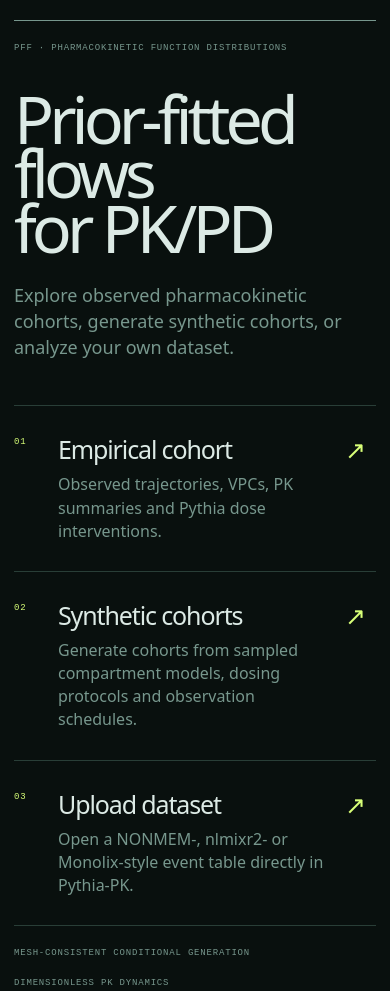
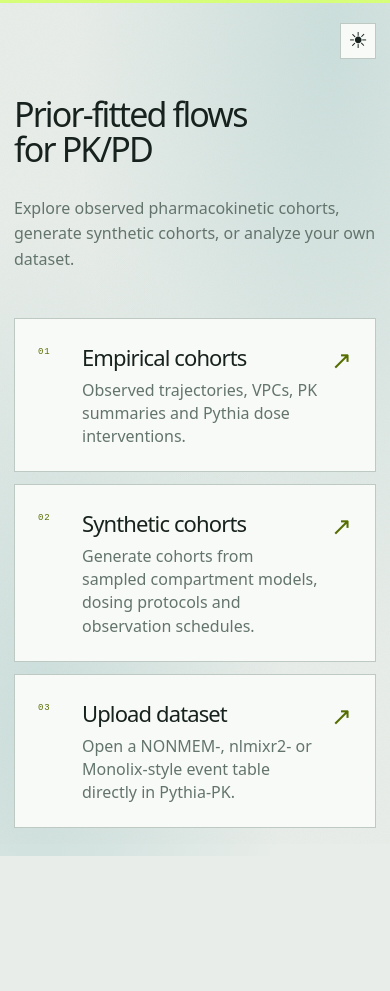
Before and after one commit to dfaroughy/pff-pk-dashboard, a website: page landing/index.html in a window 390 px wide. After the commit the page ends 856 px from the top, so only its background shows below. Drawn offline with Linux system fonts and the light colour scheme; a web font is replaced by a local one.

Commit message:
Polish landing page and serve synthetic cohorts at their own URL

```diff
--- a/apps/empirical/app/components/Dashboard.tsx
+++ b/apps/empirical/app/components/Dashboard.tsx
@@ -403,7 +403,6 @@
       {!events.length && <p className="empty-protocol">Add at least one dose event.</p>}
     </div>
     <div className="protocol-actions"><button type="button" className="secondary-button" onClick={addIntervention}>+ Add intervention</button><button type="button" className="secondary-button quiet" onClick={restoreObservedProtocol}>Reset protocol</button></div></>}
-    {(study.censoringApplied || study.assay) && <p className="model-warning">Exploratory inference: these models treat reported concentrations as exact values and do not account for censoring. Dose changes may incorrectly scale the assay floor.</p>}
     {!eligible && <p className="model-warning">Interactive Pythia-PK inference requires at least two individual trajectories.</p>}
     {!selectedStatus?.ready && <p className="model-warning">{hosted ? "The hosted model is waking up. Controls enable automatically when it is ready." : <><span>Start the local inference service with </span><code>npm run inference</code><span>. The model controls remain disabled until its checkpoint is available.</span></>}</p>}
     {modelId === "pythia_dose" && eligible && !canonicalRoute && <p className="model-warning">{study.route} is encoded as the model&apos;s generic non-oral dimensionless protocol. Interpret interventions as relative exposure changes.</p>}
@@ -493,7 +492,7 @@
 export function Dashboard() {
   const [corpus, setCorpus] = useState<Corpus | null>(null);
   const [customStudy, setCustomStudy] = useState<Study | null>(null);
-  const initialMode = typeof window === "undefined" ? null : new URLSearchParams(window.location.search).get("mode");
+  const initialMode = typeof window === "undefined" ? null : /\/synthetic(?:\/|\/index\.html)?$/.test(window.location.pathname) ? "synthetic" : new URLSearchParams(window.location.search).get("mode");
   const [uploadOpen, setUploadOpen] = useState(initialMode === "upload");
   const [syntheticMode, setSyntheticMode] = useState(initialMode === "synthetic");
   const [syntheticStudy, setSyntheticStudy] = useState<Study | null>(() => initialMode === "synthetic" ? generateInitialSyntheticCohort() : null);
@@ -525,7 +524,7 @@
     <header className="topbar">
       <div className="workspace-title">{syntheticMode ? "Synthetic Cohorts" : "Empirical Cohorts"}</div>
       <div className="topbar-meta">
-        <button className="theme-switch" type="button" aria-label={`Switch to ${darkMode ? "light" : "dark"} mode`} aria-pressed={darkMode} onClick={() => setDarkMode(!darkMode)}><i>{darkMode ? "☾" : "☀"}</i><b>{darkMode ? "Dark" : "Light"}</b></button>
+        <button className="theme-switch" type="button" aria-label={`Switch to ${darkMode ? "light" : "dark"} mode`} aria-pressed={darkMode} onClick={() => setDarkMode(!darkMode)}><span aria-hidden="true">{darkMode ? "☾" : "☀"}</span></button>
       </div>
     </header>
     <div className="workspace">
--- a/apps/empirical/app/globals.css
+++ b/apps/empirical/app/globals.css
@@ -85,26 +85,17 @@
 .workspace-title { font-size: clamp(32px, 3.2vw, 50px); font-weight: 560; letter-spacing: -.055em; line-height: .95; }
 .topbar-meta { display: flex; align-items: center; gap: 7px; }
 .theme-switch {
-  height: 29px;
+  height: 36px;
+  width: 36px;
   display: flex;
   align-items: center;
-  gap: 7px;
+  justify-content: center;
   border: 1px solid var(--line-bright);
-  padding: 3px 9px 3px 4px;
+  padding: 0;
   background: var(--paper);
   color: var(--ink);
 }
-.theme-switch i {
-  width: 21px;
-  height: 21px;
-  display: grid;
-  place-items: center;
-  background: var(--acid-fill);
-  color: #142015;
-  font-style: normal;
-  font-size: 11px;
-}
-.theme-switch b { font-size: 9px; font-weight: 600; text-transform: uppercase; letter-spacing: .06em; }
+.theme-switch span { font: 22px sans-serif; }
 
 .workspace { height: calc(100vh - 104px); }
 .section-heading h2, .card-heading h2, .model-panel h2 {
--- a/landing/index.html
+++ b/landing/index.html
@@ -9,11 +9,12 @@
     />
     <title>Prior-fitted flows for PK/PD</title>
     <link rel="stylesheet" href="./style.css" />
+    <script src="./theme.js" defer></script>
   </head>
   <body>
     <main>
       <header>
-        <p class="eyebrow">PFF · pharmacokinetic function distributions</p>
+        <div class="masthead"><button class="theme-switch" type="button" aria-label="Switch to dark mode" aria-pressed="false" hidden><span aria-hidden="true">☀</span></button></div>
         <h1>Prior-fitted flows<br />for PK/PD</h1>
         <p class="lede">
           Explore observed pharmacokinetic cohorts, generate synthetic cohorts,
@@ -25,12 +26,12 @@
         <a href="./empirical/">
           <span>01</span>
           <div>
-            <strong>Empirical cohort</strong>
+            <strong>Empirical cohorts</strong>
             <p>Observed trajectories, VPCs, PK summaries and Pythia dose interventions.</p>
           </div>
           <b aria-hidden="true">↗</b>
         </a>
-        <a href="./empirical/?mode=synthetic">
+        <a href="./synthetic/">
           <span>02</span>
           <div>
             <strong>Synthetic cohorts</strong>
@@ -48,10 +49,6 @@
         </a>
       </nav>
 
-      <footer>
-        <span>Mesh-consistent conditional generation</span>
-        <span>Dimensionless PK dynamics</span>
-      </footer>
     </main>
   </body>
 </html>
--- a/landing/style.css
+++ b/landing/style.css
@@ -1,16 +1,28 @@
 @font-face {
   font-family: "Space Grotesk";
-  src: local("Space Grotesk");
+  src: url("./fonts/space-grotesk.woff2") format("woff2");
+  font-weight: 300 700;
   font-display: swap;
 }
 
 @font-face {
   font-family: "IBM Plex Mono";
-  src: local("IBM Plex Mono");
+  src: url("./fonts/ibm-plex-mono.woff2") format("woff2");
   font-display: swap;
 }
 
 :root {
+  color-scheme: light;
+  --paper: #e8ede9;
+  --panel: #f8faf7;
+  --ink: #17211d;
+  --muted: #63746d;
+  --line: #bec9c3;
+  --acid: #566d00;
+  --glow: rgba(11, 127, 131, .13);
+}
+
+:root[data-theme="dark"] {
   color-scheme: dark;
   --paper: #09100e;
   --panel: #0f1916;
@@ -18,18 +30,23 @@
   --muted: #77978d;
   --line: #293e37;
   --acid: #d8ff78;
+  --glow: rgba(107, 213, 208, .1);
 }
 
 * { box-sizing: border-box; }
 html, body { min-height: 100%; }
 body {
   margin: 0;
-  background: var(--paper);
+  background: radial-gradient(ellipse at 85% 5%, var(--glow), transparent 55%), radial-gradient(ellipse at 10% 85%, var(--glow), transparent 50%), var(--paper);
+  border-top: 3px solid #d8ff78;
   color: var(--ink);
   font-family: "Space Grotesk", system-ui, sans-serif;
 }
-main { width: min(1240px, calc(100% - 48px)); margin: auto; padding: 36px 0 28px; }
-header { border-top: 1px solid var(--muted); padding: 22px 0 70px; }
+body::before { content: ""; position: fixed; inset: 0; pointer-events: none; opacity: .045; background-image: url("./grain.svg"); }
+main { position: relative; width: min(1080px, calc(100% - 48px)); margin: auto; padding: 28px 0; }
+header { padding: 0 0 38px; }
+.masthead { display: flex; align-items: center; justify-content: flex-end; }
+.theme-switch { width: 36px; height: 36px; border: 1px solid var(--line); background: var(--panel); color: var(--ink); font: 22px sans-serif; cursor: pointer; }
 .eyebrow, footer, nav span {
   font-family: "IBM Plex Mono", monospace;
   font-size: 9px;
@@ -40,27 +57,29 @@
 h1 {
   max-width: 980px;
   margin: 38px 0 28px;
-  font-size: clamp(55px, 10vw, 132px);
+  font-size: clamp(34px, 4.7vw, 58px);
   font-weight: 500;
-  letter-spacing: -.075em;
-  line-height: .82;
+  letter-spacing: -.055em;
+  line-height: 1.04;
 }
-.lede { max-width: 620px; margin: 0; color: var(--muted); font-size: 18px; line-height: 1.45; }
-nav { border-bottom: 1px solid var(--line); }
+.lede { max-width: 530px; margin: 0; color: var(--muted); font-size: 16px; line-height: 1.6; }
+nav { display: grid; gap: 12px; }
 nav a {
   display: grid;
   grid-template-columns: 50px minmax(0, 1fr) auto;
   gap: 22px;
   align-items: start;
-  border-top: 1px solid var(--line);
-  padding: 26px 10px 28px 0;
+  border: 1px solid var(--line);
+  background: var(--panel);
+  padding: 23px;
   color: inherit;
   text-decoration: none;
   transition: background-color 150ms ease, padding-left 150ms ease;
 }
-nav a:hover, nav a:focus-visible { padding-left: 12px; background: var(--panel); outline: none; }
+nav a:hover { border-color: var(--acid); }
+a:focus-visible, button:focus-visible { outline: 2px solid var(--acid); outline-offset: 4px; }
 nav span { padding-top: 5px; color: var(--acid); }
-nav strong { font-size: clamp(25px, 4vw, 48px); font-weight: 500; letter-spacing: -.045em; }
+nav strong { font-size: clamp(22px, 2.6vw, 30px); font-weight: 500; letter-spacing: -.04em; }
 nav p { max-width: 650px; margin: 7px 0 0; color: var(--muted); line-height: 1.45; }
 nav b { color: var(--acid); font-size: 25px; font-weight: 400; }
 footer { display: flex; justify-content: space-between; gap: 20px; padding-top: 22px; color: var(--muted); }
@@ -68,7 +87,7 @@
 @media (max-width: 640px) {
   main { width: min(100% - 28px, 1240px); padding-top: 20px; }
   header { padding-bottom: 45px; }
-  h1 { font-size: clamp(48px, 17vw, 78px); }
+  h1 { font-size: clamp(34px, 8vw, 48px); }
   nav a { grid-template-columns: 34px minmax(0, 1fr) auto; gap: 10px; }
   footer { flex-direction: column; }
 }
--- /dev/null
+++ b/landing/theme.js
@@ -0,0 +1,16 @@
+const button = document.querySelector(".theme-switch");
+let dark = false;
+try { dark = localStorage.getItem("pythia-landing-theme") === "dark"; } catch { /* Storage is optional. */ }
+function renderTheme() {
+  document.documentElement.dataset.theme = dark ? "dark" : "light";
+  button.querySelector("span").textContent = dark ? "☾" : "☀";
+  button.setAttribute("aria-pressed", String(dark));
+  button.setAttribute("aria-label", `Switch to ${dark ? "light" : "dark"} mode`);
+}
+renderTheme();
+button.hidden = false;
+button.addEventListener("click", () => {
+  dark = !dark;
+  renderTheme();
+  try { localStorage.setItem("pythia-landing-theme", dark ? "dark" : "light"); } catch { /* Storage is optional. */ }
+});
--- a/scripts/assemble-pages.mjs
+++ b/scripts/assemble-pages.mjs
@@ -8,14 +8,13 @@
 await rm(destination, { recursive: true, force: true });
 await mkdir(destination, { recursive: true });
 await cp(resolve(repositoryRoot, "landing"), destination, { recursive: true });
+await mkdir(resolve(destination, "fonts"), { recursive: true });
+await cp(resolve(repositoryRoot, "apps/empirical/node_modules/@fontsource-variable/space-grotesk/files/space-grotesk-latin-wght-normal.woff2"), resolve(destination, "fonts/space-grotesk.woff2"));
+await cp(resolve(repositoryRoot, "apps/empirical/node_modules/@fontsource/ibm-plex-mono/files/ibm-plex-mono-latin-400-normal.woff2"), resolve(destination, "fonts/ibm-plex-mono.woff2"));
 await cp(resolve(repositoryRoot, "apps/empirical/portable-dist"), resolve(destination, "empirical"), {
   recursive: true,
 });
-await mkdir(resolve(destination, "synthetic"), { recursive: true });
-await writeFile(resolve(destination, "synthetic/index.html"), `<!doctype html>
-<html lang="en"><head><meta charset="utf-8"><title>Synthetic cohorts</title>
-<meta http-equiv="refresh" content="0;url=../empirical/?mode=synthetic"></head>
-<body><a href="../empirical/?mode=synthetic">Open synthetic cohorts</a></body></html>`);
+await cp(resolve(repositoryRoot, "apps/empirical/portable-dist"), resolve(destination, "synthetic"), { recursive: true });
 await writeFile(resolve(destination, ".nojekyll"), "");
 
 console.log(`GitHub Pages bundle assembled at ${destination}`);
--- a/tests/pages-bundle.test.mjs
+++ b/tests/pages-bundle.test.mjs
@@ -1,40 +1,69 @@
 import assert from "node:assert/strict";
 import { readFile, stat } from "node:fs/promises";
 import test from "node:test";
+import { runInNewContext } from "node:vm";
 
 const requiredFiles = [
   "dist/index.html",
   "dist/style.css",
+  "dist/theme.js",
+  "dist/grain.svg",
+  "dist/fonts/space-grotesk.woff2",
+  "dist/fonts/ibm-plex-mono.woff2",
   "dist/.nojekyll",
   "dist/empirical/index.html",
   "dist/empirical/runtime-config.js",
   "dist/empirical/data/corpus.json",
   "dist/synthetic/index.html",
+  "dist/synthetic/runtime-config.js",
+  "dist/synthetic/data/corpus.json",
 ];
 
-test("Pages bundle contains the integrated dashboard and legacy redirect", async () => {
+test("landing theme defaults to light and toggles even without storage", async () => {
+  const script = await readFile("dist/theme.js", "utf8");
+  for (const stored of [null, "dark", "unavailable"]) {
+    const attributes = {};
+    let click;
+    const icon = {};
+    const button = { hidden: true, querySelector: () => icon, setAttribute: (key, value) => { attributes[key] = value; }, addEventListener: (_, fn) => { click = fn; } };
+    const root = { dataset: {} };
+    runInNewContext(script, {
+      document: { querySelector: () => button, documentElement: root },
+      localStorage: { getItem() { if (stored === "unavailable") throw new Error(); return stored; }, setItem() { if (stored === "unavailable") throw new Error(); } },
+    });
+    assert.equal(root.dataset.theme, stored === "dark" ? "dark" : "light");
+    assert.equal(button.hidden, false);
+    assert.equal(icon.textContent, stored === "dark" ? "☾" : "☀");
+    click();
+    assert.equal(root.dataset.theme, stored === "dark" ? "light" : "dark");
+    assert.equal(attributes["aria-pressed"], String(stored !== "dark"));
+  }
+});
+
+test("Pages bundle contains independent empirical and synthetic entry points", async () => {
   for (const path of requiredFiles) {
     assert.ok((await stat(path)).isFile(), `${path} is missing`);
   }
 });
 
 test("portable entry points use subpath-safe asset references", async () => {
-  for (const app of ["empirical"]) {
+  for (const app of ["empirical", "synthetic"]) {
     const html = await readFile(`dist/${app}/index.html`, "utf8");
     assert.doesNotMatch(html, /(?:src|href)="\/(?!\/)/);
     assert.match(html, /(?:src|href)="\.\/assets\//);
   }
 });
 
-test("legacy synthetic URL redirects to the integrated cohort builder", async () => {
+test("synthetic URL serves the application without a redirect", async () => {
   const html = await readFile("dist/synthetic/index.html", "utf8");
-  assert.match(html, /url=\.\.\/empirical\/\?mode=synthetic/);
+  assert.match(html, /id="root"/);
+  assert.doesNotMatch(html, /http-equiv="refresh"/);
 });
 
 test("landing page links to the integrated empirical, synthetic, and upload workflows", async () => {
   const html = await readFile("dist/index.html", "utf8");
   assert.match(html, /href="\.\/empirical\/"/);
-  assert.match(html, /href="\.\/empirical\/\?mode=synthetic"/);
+  assert.match(html, /href="\.\/synthetic\/"/);
   assert.match(html, /href="\.\/empirical\/\?mode=upload"/);
-  assert.doesNotMatch(html, /href="\.\/synthetic\/"/);
+  assert.doesNotMatch(html, /Mesh-consistent conditional generation|Dimensionless PK dynamics|class="brand"/);
 });
```
Also changed, not shown: apps/empirical/tests/model-panel.vitest.test.tsx (+2 -2 lines), apps/empirical/tests/synthetic-study.vitest.test.tsx (+5 -1 lines), docs/CENSORING.md (+2 -2 lines), README.md, landing/grain.svg (added).
